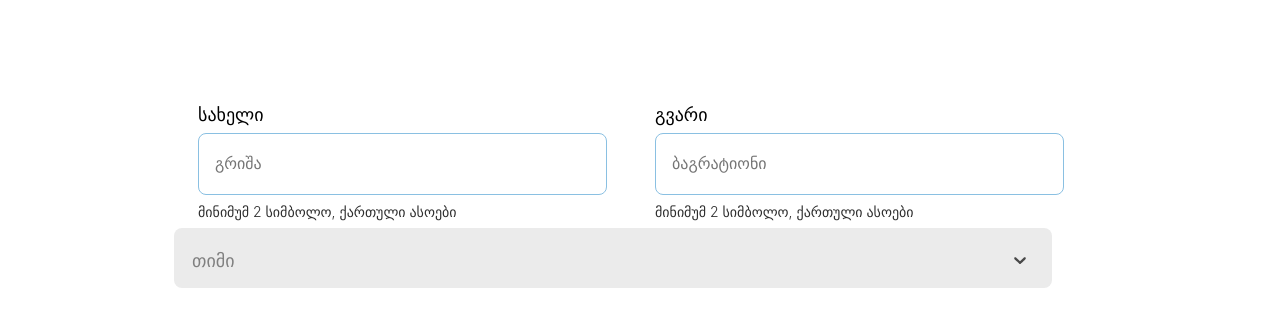
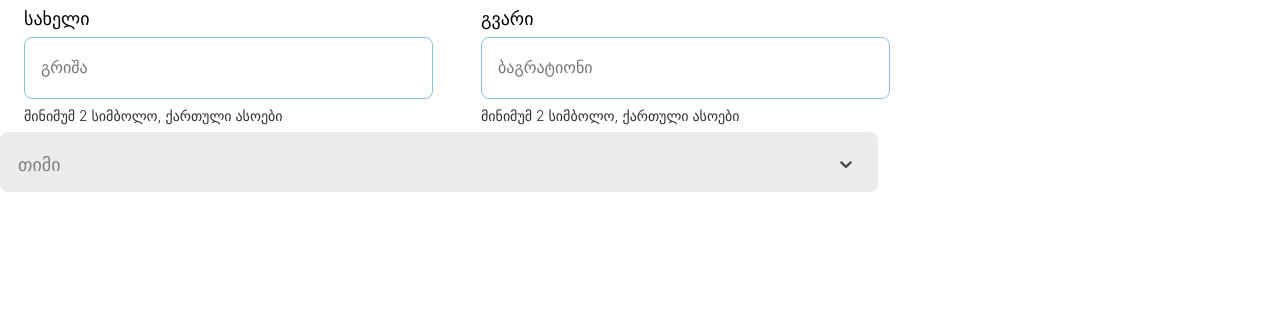
Before and after one commit to lukamindo/Redberry-Pcfy, a React (Create React App) app: page / in a window 1280 px wide. Shown: the top 326 px of the page. Built offline with nearby package versions, Linux system fonts and the light colour scheme.

Commit message:
make form wrapper styled

```diff
--- a/src/pages/Form/FormWrapper.js
+++ b/src/pages/Form/FormWrapper.js
@@ -2,9 +2,9 @@ import EmployeeSection from "./EmployeeSection";
 
 function FormWrapper() {
   return (
-    <div>
-      <EmployeeSection />
-    </div>
+    <>
+      <EmployeeSection padding="96px 174px 44px 174px" />
+    </>
   );
 }
 
--- a/src/pages/Form/FormWrapper.styled.js
+++ b/src/pages/Form/FormWrapper.styled.js
@@ -3,7 +3,7 @@ import styled from "styled-components";
 export const StyledForm = styled.form`
   display: flex;
   flex-direction: column;
-  padding: 96px 174px 44px 174px;
+  padding: ${(props) => props.padding};
 `;
 
 export const StyledTwoInputWrapper = styled.div`
```
